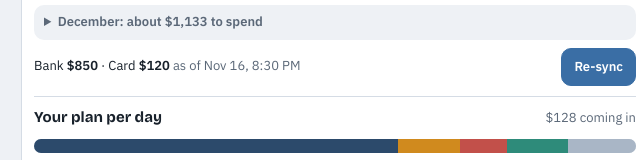
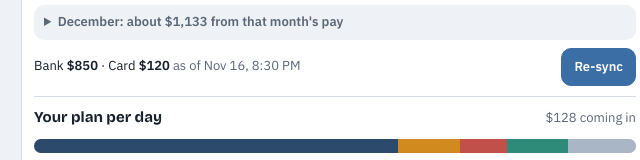
Before and after one commit to zvorsky333/budget, a plain HTML site: page index.html in a window 1280 px wide. Shown: the part 557-717 px from the top of the page, 305-945 px from the left. Drawn offline with nearby package versions, Linux system fonts and the light colour scheme.

Commit message:
Clarify the next-month preview
Label it as that month's pay only and show the carry-over from this
month as a separate line.

Co-Authored-By: Claude Fable 5.2 <noreply@anthropic.com>
Claude-Session: https://claude.ai/code/session_01CxeKeQmCQoFzuxfa5J6iAH

```diff
--- a/index.html
+++ b/index.html
@@ -684,14 +684,15 @@ body.kp-open .wrap { padding-bottom: 360px; }
       <div class="tot"><span>Left until ${shortDate(x.endY)}</span><span class="${x.avail < 0 ? "bad" : ""}">${signed(Math.round(x.avail * 100) / 100)}</span></div>
       ${x.cushion ? `<div><span>${x.avail >= x.cushion ? `Of that, above your ${money(x.cushion)} cushion` : `Short of your ${money(x.cushion)} cushion by`}</span><span class="${x.avail < x.cushion ? "bad" : ""}">${money(Math.abs(Math.round((x.avail - x.cushion) * 100) / 100))}</span></div>` : ""}
     </div><div class="note">Bills not yet paid are already taken off above. Counting autopay and paydays up to today, your bank should show about <b>${money(Math.round(x.expectedBank * 100) / 100)}</b> (before any card payment). If it doesn't, re-sync.</div>${x.cFresh ? "" : `<div class="note">Your card balance isn't entered, so only card purchases logged here are counted. Tap Re-sync to add it.</div>`}</details>
-      <details class="exact"><summary>${x.nmName}: about ${signed(Math.round(x.nextStart))} to spend</summary><div class="kv num">
+      <details class="exact"><summary>${x.nmName}: about ${signed(Math.round(x.nextStart))} from that month's pay</summary><div class="kv num">
         ${line(`Pay coming in ${x.nmName}`, x.incomeNext, "")}
         ${line("Bills and loan payments", x.nextFixed, "−")}
         ${line("Savings", x.nextSave, "−")}
         ${line(`${esc(state.card.name || "Credit card")} charges from this month`, x.nextCard, "−")}
-        <div class="tot"><span>Left for everyday spending</span><span class="${x.nextStart < 0 ? "bad" : ""}">${signed(Math.round(x.nextStart))}</span></div>
+        <div class="tot"><span>Left from ${x.nmName}'s pay</span><span class="${x.nextStart < 0 ? "bad" : ""}">${signed(Math.round(x.nextStart))}</span></div>
+        ${x.avail > 0 ? `<div><span>Plus whatever you don't spend of this month's ${money(Math.round(x.avail))}</span><span>up to +${money(Math.round(x.avail))}</span></div>` : ""}
       </div><div class="note">${x.stmtOnly ? "This month's card charges come out of next month because you're only paying what's due this month."
-        : "This month's card charges are already covered from this month's money, so they don't reduce next month."} Anything you don't spend this month is extra on top.</div></details>
+        : "This month's card charges are already covered from this month's money, so they don't reduce next month."} The two months share one pot: money spent now isn't there to carry over.</div></details>
       ${syncLine()}`;
   }
   let exactOpen = true;
```
